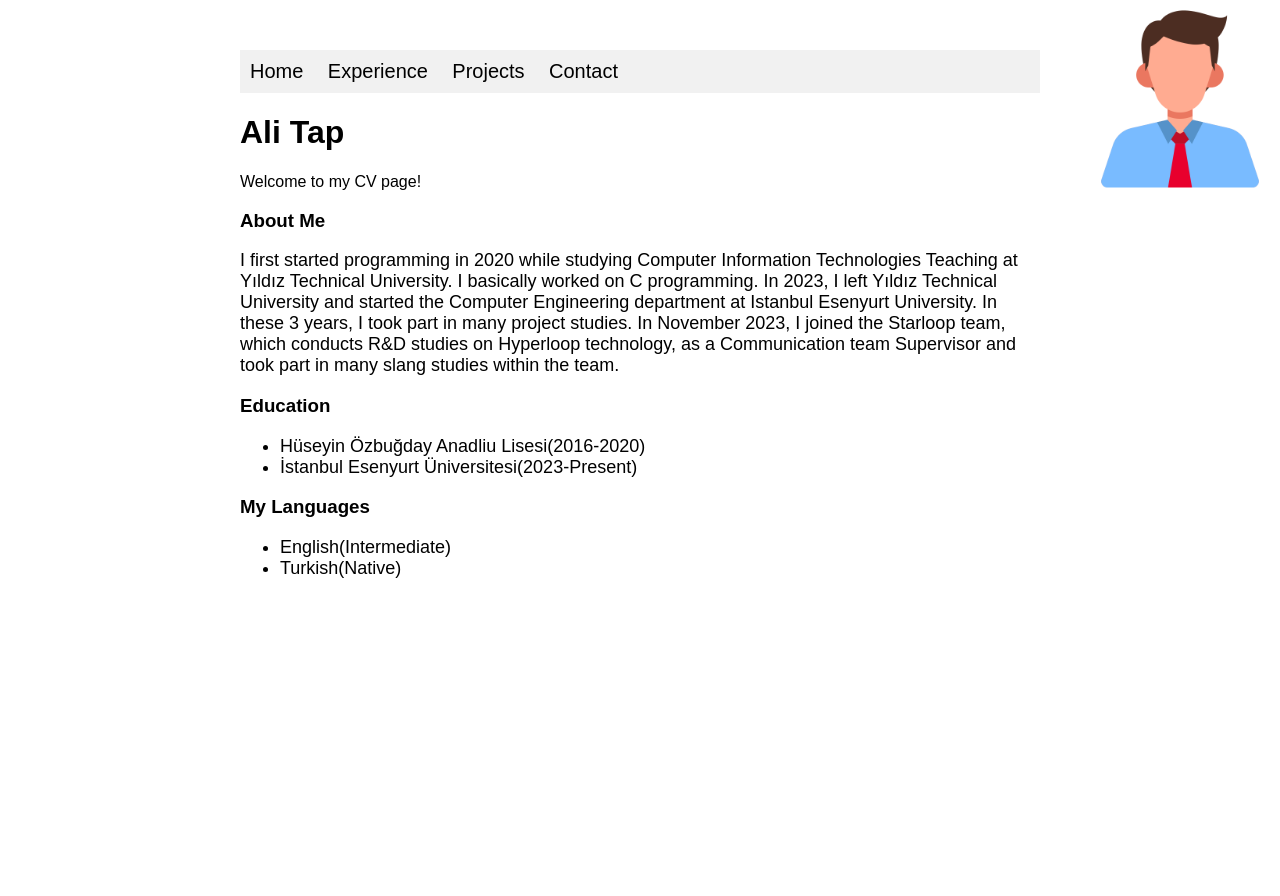
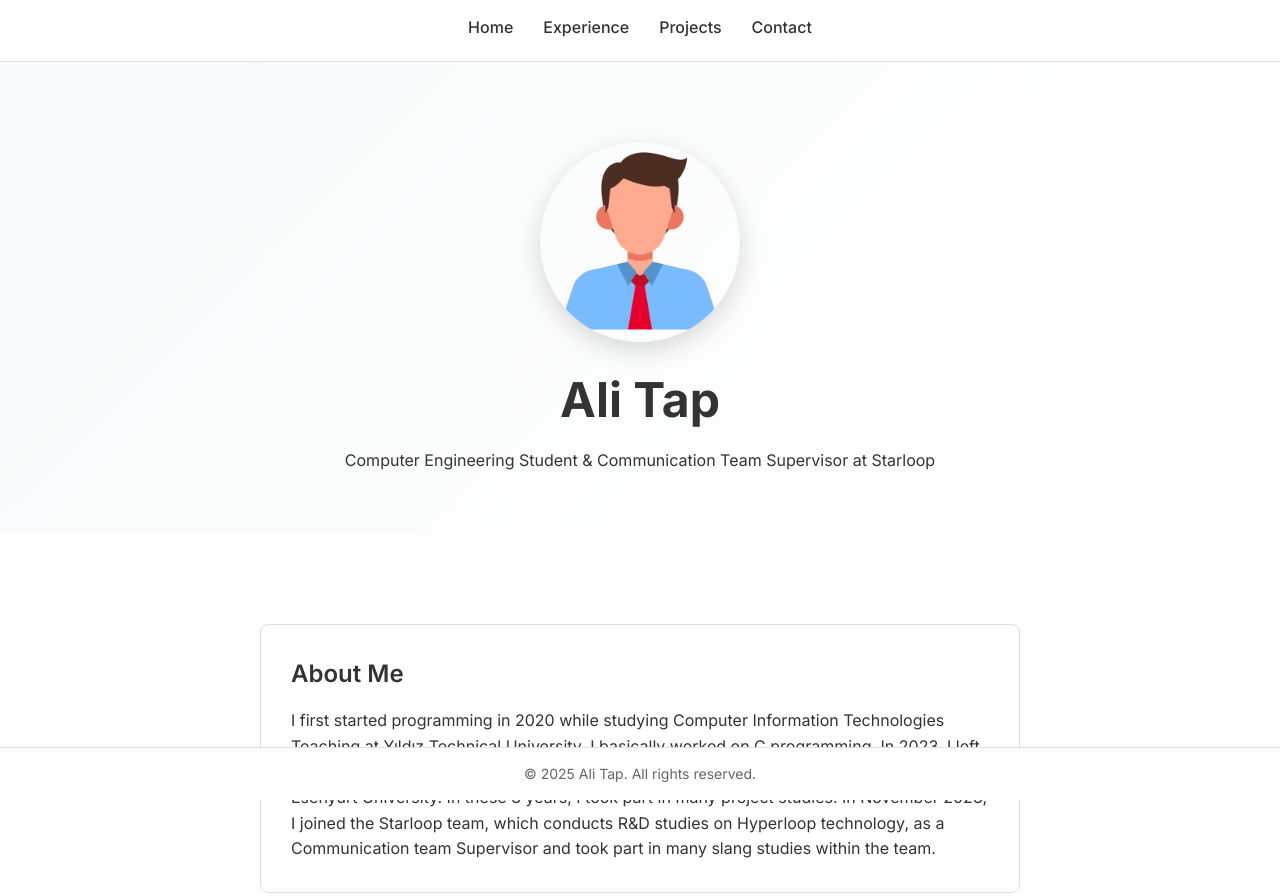
Before and after one commit to aLjTap/webTech, a plain HTML site: page index.html in a window 1280 px wide. Shown: the top 896 px of the page. Before the commit the page ends 800 px from the top, so only its background shows below. Drawn offline with Linux system fonts and the light colour scheme; a script that the page names is missing.

Commit message:
refactor: update HTML structure and styles for improved layout and design

```diff
--- a/index.html
+++ b/index.html
@@ -5,49 +5,37 @@
     <script defer src="/_vercel/insights/script.js"></script>
     <meta name="description" content="High-performance HTML based website template." />
     <link rel="icon" href="assets/image.png" type="image/x-icon">
-    <style>
-        img {
-            position: absolute;
-            top: 0;
-            right: 0;
-        }
-    </style>
+    <link rel="stylesheet" href="styles.css">
     <meta charset="UTF-8">
     <meta name="viewport" content="width=device-width, initial-scale=1.0">
     <title>Ali Tap CV</title>
-    <img src="assets/image.png" alt="Ali Tap" style="width: 200px; height: 200px; float: right;">
-    <style>
-        body {
-            font-family: Arial, sans-serif;
-            margin: 0 auto;
-            max-width: 800px;
-            padding: 0 20px;
-        }
-    </style>
-    <div class="menuBar " style="background-color: #f1f1f1; padding: 10px; margin-top: 0;">
-        <a href="index.html" style="text-decoration: none; color: black; font-size: 20px; margin-right: 20px;">Home</a>
-        <a href="experience.html"
-            style="text-decoration: none; color: black; font-size: 20px; margin-right: 20px;">Experience</a>
-        <a href="projects.html"
-            style="text-decoration: none; color: black; font-size: 20px; margin-right: 20px;">Projects</a>
-        <a href="contact.html"
-            style="text-decoration: none; color: black; font-size: 20px; margin-right: 20px;">Contact</a>
-    </div>
+    <nav class="navbar">
+        <a href="index.html">Home</a>
+        <a href="experience.html">Experience</a>
+        <a href="projects.html">Projects</a>
+        <a href="contact.html">Contact</a>
+    </nav>
 </head>
 
-<body style=" margin-top: 50px;">
-
+<body>
+    <div class="hero">
+        <img src="assets/image.png" alt="Ali Tap" class="profile-img">
         <h1>Ali Tap</h1>
-    <p>Welcome to my CV page!</p>
+        <p>Computer Engineering Student & Communication Team Supervisor at Starloop</p>
+    </div>
+    <div class="container">
+        <div class="section">
             <h3>About Me</h3>
-    <p style="font-size: 18px ; color: black; font-weight: normal;">I first started programming in 2020 while studying
+            <p>I first started programming in 2020 while studying
                 Computer Information Technologies Teaching at Yıldız Technical University. I basically worked on C programming.
                 In 2023, I left Yıldız Technical University and started the Computer Engineering department at Istanbul Esenyurt
                 University. In these 3 years, I took part in many project studies. In November 2023, I joined the Starloop team,
                 which conducts R&D studies on Hyperloop technology, as a Communication team Supervisor and took part in many
                 slang studies within the team.</p>
+        </div>
+        <div class="section">
             <h3>Education</h3>
-    <ul style="font-size: 18px ; color: black; font-weight: normal;">
+            <ul>
                 <li>
                     Hüseyin Özbuğday Anadliu Lisesi(2016-2020)
                 </li>
@@ -55,11 +43,18 @@
                     İstanbul Esenyurt Üniversitesi(2023-Present)
                 </li>
             </ul>
+        </div>
+        <div class="section">
             <h3>My Languages</h3>
-    <ul style="font-size: 18px ; color: black; font-weight: normal;">
+            <ul>
                 <li>English(Intermediate)</li>
                 <li>Turkish(Native)</li>
             </ul>
+        </div>
+    </div>
+    <footer>
+        <p>&copy; 2025 Ali Tap. All rights reserved.</p>
+    </footer>
 </body>
 
 </html>
--- /dev/null
+++ b/styles.css
@@ -0,0 +1,136 @@
+@import url('https://fonts.googleapis.com/css2?family=Inter:wght@300;400;500;600;700&display=swap');
+
+* {
+  margin: 0;
+  padding: 0;
+  box-sizing: border-box;
+}
+
+body {
+  font-family: 'Inter', sans-serif;
+  background-color: #ffffff;
+  color: #333333;
+  line-height: 1.6;
+  margin: 0;
+  padding: 0 0 80px 0;
+}
+
+.container {
+  max-width: 800px;
+  margin: 0 auto;
+  padding: 20px;
+}
+
+.navbar {
+  background-color: #ffffff;
+  padding: 15px 20px;
+  display: flex;
+  justify-content: center;
+  gap: 30px;
+  border-bottom: 1px solid #e0e0e0;
+}
+
+.navbar a {
+  color: #333333;
+  text-decoration: none;
+  font-size: 16px;
+  font-weight: 500;
+  transition: color 0.3s, border-bottom 0.3s;
+  padding-bottom: 5px;
+}
+
+.navbar a:hover {
+  color: #000000;
+  border-bottom: 2px solid #000000;
+}
+
+.hero {
+  text-align: center;
+  padding: 60px 20px;
+  background: linear-gradient(135deg, #f8f9fa 0%, #ffffff 100%);
+  margin-bottom: 40px;
+}
+
+.profile-img {
+  width: 200px;
+  height: 200px;
+  border-radius: 50%;
+  display: block;
+  margin: 20px auto;
+  box-shadow: 0 8px 24px rgba(0,0,0,0.15);
+  transition: transform 0.3s ease;
+}
+
+.profile-img:hover {
+  transform: scale(1.05);
+}
+
+h1 {
+  font-size: 3rem;
+  font-weight: 700;
+  margin-bottom: 10px;
+}
+
+h2 {
+  font-size: 2rem;
+  font-weight: 600;
+  margin-bottom: 20px;
+}
+
+h3 {
+  font-size: 1.5rem;
+  font-weight: 600;
+  margin-bottom: 15px;
+}
+
+.section {
+  padding: 30px;
+  margin: 30px 0;
+  border-radius: 8px;
+  border: 1px solid #e0e0e0;
+  transition: box-shadow 0.3s ease;
+}
+
+.section:hover {
+  box-shadow: 0 4px 12px rgba(0,0,0,0.1);
+}
+
+ul {
+  list-style-type: none;
+}
+
+ul li {
+  margin: 10px 0;
+}
+
+a {
+  color: #007acc;
+}
+
+a:hover {
+  text-decoration: underline;
+}
+
+footer {
+  position: fixed;
+  bottom: 0;
+  left: 0;
+  width: 100%;
+  text-align: center;
+  padding: 15px;
+  background-color: #ffffff;
+  border-top: 1px solid #e0e0e0;
+  font-size: 14px;
+  color: #666666;
+}
+
+@media (max-width: 768px) {
+  .navbar {
+    flex-direction: column;
+  }
+  .profile-img {
+    float: none;
+    display: block;
+    margin: 20px auto;
+  }
+}
```
Also changed, not shown: contact.html (+16 -31 lines), experience.html (+17 -30 lines), projects.html (+21 -32 lines). Lines whose indentation alone changed are shown as unchanged.
